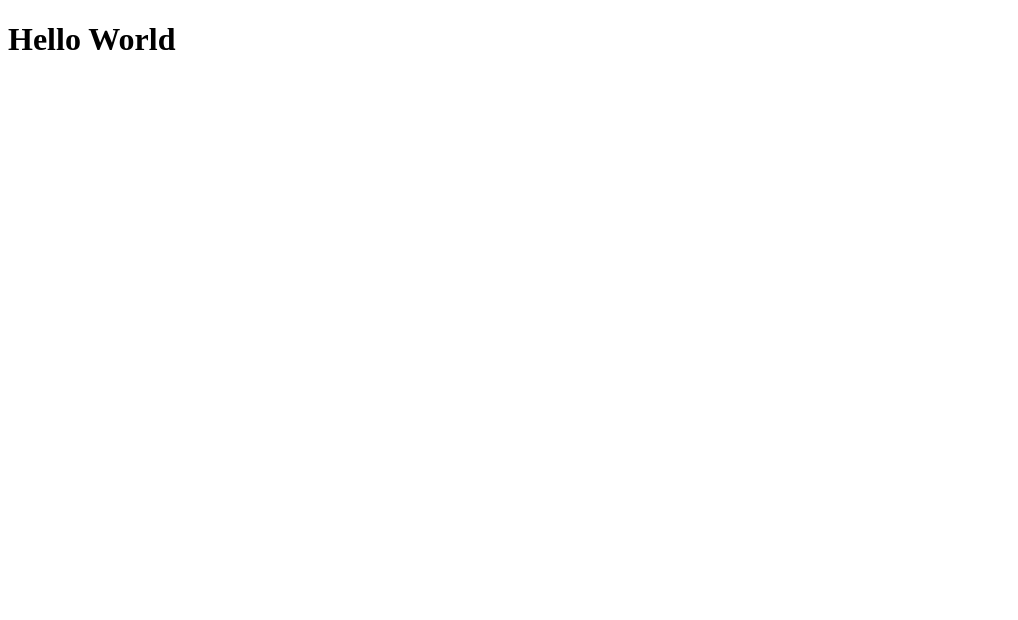
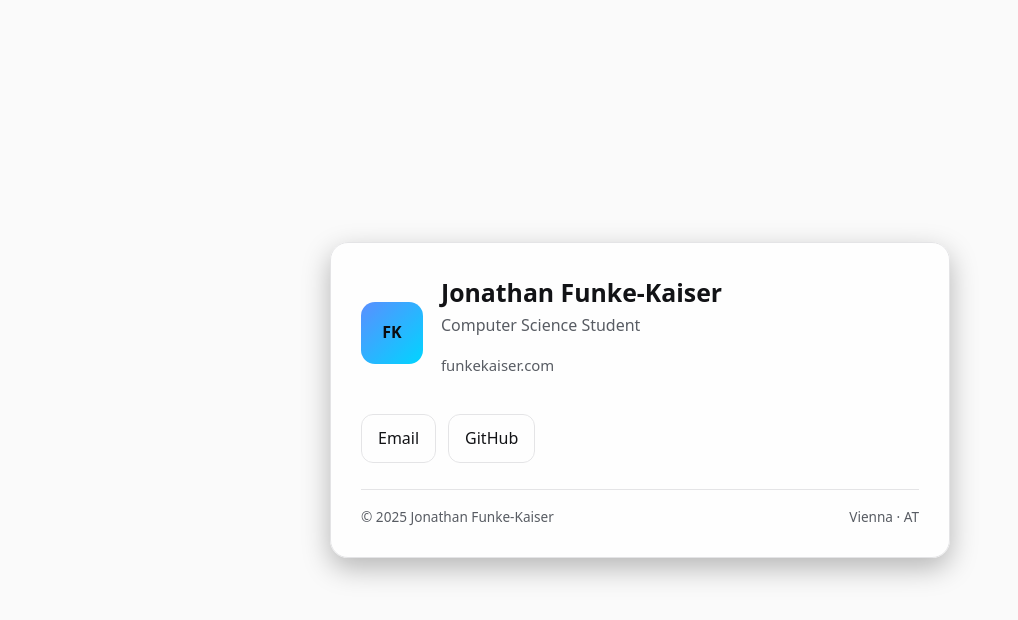
Before and after one commit to funkekaiser/funkekaiser, a plain HTML site: page index.html in a window 1280 px wide. Shown: the whole page, without its empty margins (0-1018 px from the left). Drawn offline with Linux system fonts and the light colour scheme.

Commit message:
calling card

```diff
--- a/index.html
+++ b/index.html
@@ -1,11 +1,64 @@
-<!DOCTYPE html>
+<!doctype html>
 <html lang="en">
 <head>
-    <meta charset="UTF-8">
-    <meta name="viewport" content="width=device-width, initial-scale=1.0">
-    <title>Hello World</title>
+  <meta charset="utf-8" />
+  <meta name="viewport" content="width=device-width, initial-scale=1" />
+  <title>Jonathan Funke-Kaiser — Computer Science Student</title>
+  <meta name="description" content="Digital calling card for Jonathan Funke-Kaiser — Computer Science student. GitHub + email." />
+
+  <meta property="og:title" content="Jonathan Funke-Kaiser — Computer Science Student" />
+  <meta property="og:description" content="Minimal digital calling card with links to GitHub and email." />
+  <meta property="og:type" content="website" />
+  <meta property="og:url" content="https://funkekaiser.com/" />
+  <meta property="og:image" content="https://funkekaiser.com/og-card.png" />
+  <meta name="twitter:card" content="summary_large_image" />
+
+  <style>
+    :root { --bg:#0b0c10; --fg:#e7e7ea; --muted:#a1a1a8; --card:#111318cc; --border:#2a2d34; --accent:#6ea8fe; --link:#b1d0ff; }
+    @media (prefers-color-scheme: light){ :root{ --bg:#fafafa; --fg:#121316; --muted:#585c63; --card:#ffffffcc; --border:#e4e4e6; --accent:#305dfb; --link:#1f4be6; } }
+
+    *{ box-sizing:border-box; }
+    body{ margin:0; background:var(--bg); min-height:100vh; display:flex; justify-content:center; align-items:center; padding:32px; font:16px/1.55 system-ui, -apple-system, Segoe UI, Roboto, sans-serif; color:var(--fg); }
+
+    .card{ width:min(620px, 92vw); background:var(--card); padding:30px; border-radius:18px; border:1px solid var(--border); backdrop-filter:blur(6px); box-shadow:0 10px 28px rgba(0,0,0,.28); }
+
+    .top{ display:flex; align-items:center; gap:18px; }
+
+    .avatar{ width:62px; height:62px; border-radius:14px; font-weight:700; display:grid; place-items:center; background:linear-gradient(135deg,#5a8fff,#00d5ff); color:#0b0c10; }
+
+    h1{ margin:0; font-size:1.55rem; }
+    .tag{ margin-top:2px; color:var(--muted); }
+    .domain{ margin-top:6px; font-size:.93rem; color:var(--muted); }
+
+    .links{ margin-top:22px; display:flex; flex-wrap:wrap; gap:12px; }
+    .links a{ text-decoration:none; color:var(--fg); padding:11px 16px; border-radius:12px; border:1px solid var(--border); transition:.15s; }
+    .links a:hover{ border-color:var(--accent); transform:translateY(-1px); }
+
+    footer{ margin-top:26px; padding-top:16px; border-top:1px solid var(--border); color:var(--muted); font-size:.85rem; display:flex; justify-content:space-between; }
+  </style>
 </head>
 <body>
-    <h1>Hello World</h1>
+  <main class="card">
+    <div class="top">
+      <div class="avatar">FK</div>
+      <div>
+        <h1>Jonathan Funke-Kaiser</h1>
+        <p class="tag">Computer Science Student</p>
+        <p class="domain">funkekaiser.com</p>
+      </div>
+    </div>
+
+    <div class="links">
+      <a href="mailto:jonathan@funkekaiser.com">Email</a>
+      <a href="https://github.com/funkekaiser" target="_blank" rel="noopener">GitHub</a>
+    </div>
+
+    <footer>
+      <span>© <span id="y"></span> Jonathan Funke-Kaiser</span>
+      <span>Vienna · AT</span>
+    </footer>
+  </main>
+
+  <script>document.getElementById('y').textContent = new Date().getFullYear();</script>
 </body>
 </html>
```
Also changed, not shown: 1 other file.
